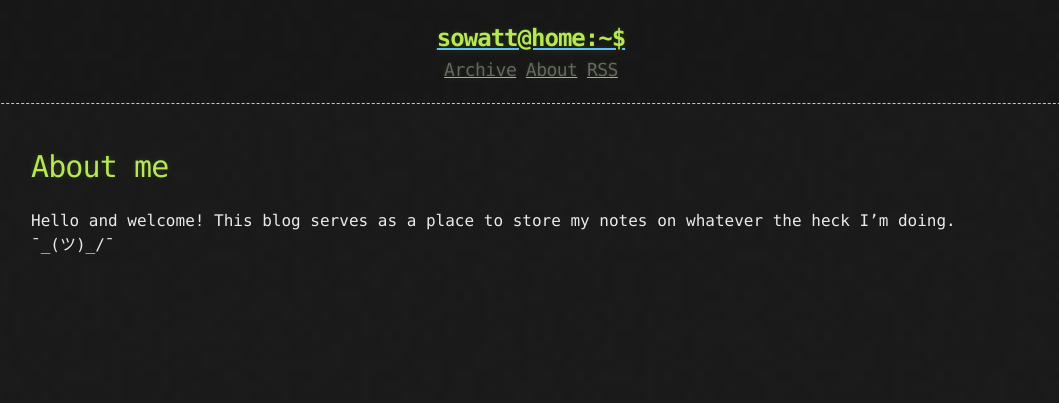
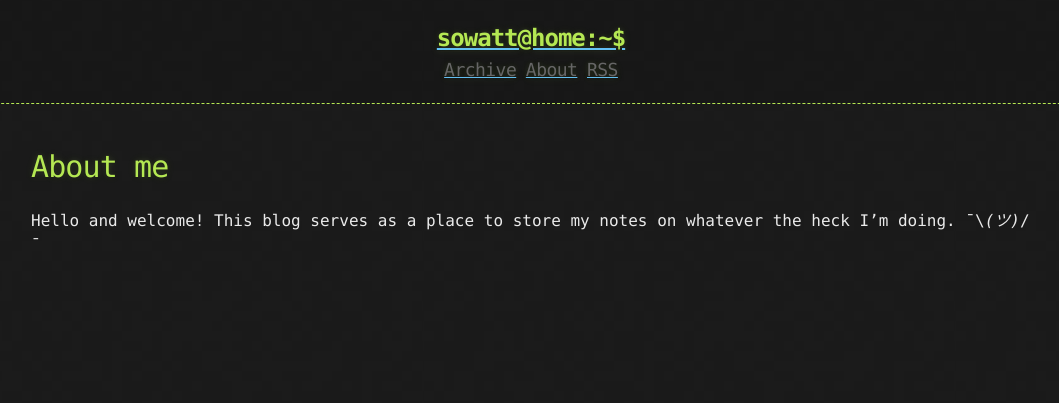
Before and after one commit to soWatt/soWatt.github.io, a Jekyll site: the page built from about.md, in a window 1280 px wide. Shown: the top 403 px of the page, without its empty margins (109-1168 px from the left). Built offline with Jekyll 4.4.1, drawn with Linux system fonts in a browser that asks for light colours.

```diff
--- a/about.md
+++ b/about.md
@@ -5,7 +5,8 @@ title: About
 
 # About me
 
-Hello and welcome! This blog serves as a place to store my notes on whatever the heck I'm doing. ¯\_(ツ)_/¯
+Hello and welcome! This blog serves as a place to store my notes on whatever the heck I'm doing.
+¯\\_(ツ)_/¯
 <br/>
 <br/>
 <br/>
```
